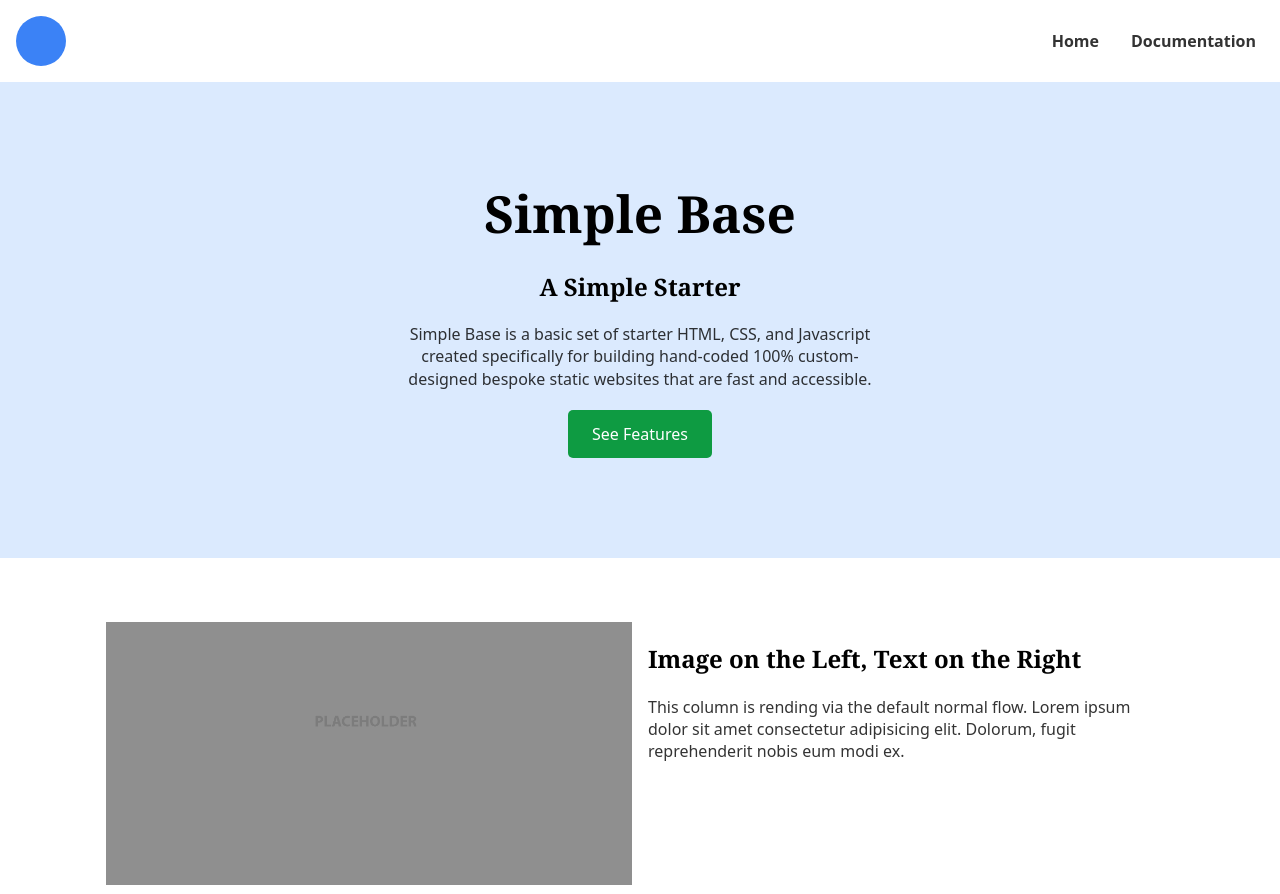
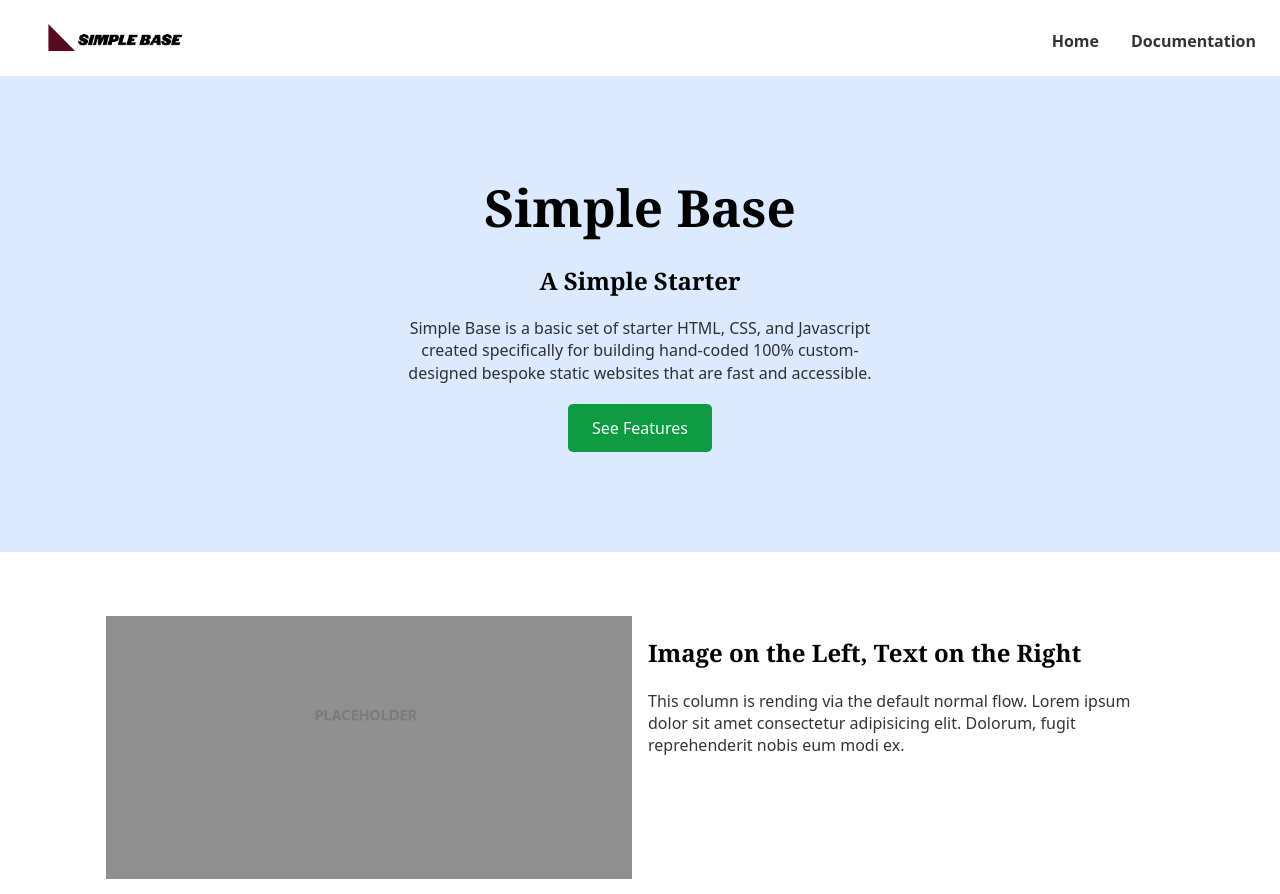
Before and after one commit to Maya0212/simplebase, a plain HTML site: page index.html in a window 1280 px wide. Shown: the top 894 px of the page. Drawn offline with Linux system fonts and the light colour scheme.

Commit message:
added a logo

```diff
--- a/index.html
+++ b/index.html
@@ -22,9 +22,9 @@
 
             <!-- INLINE SVG LOGO EXAMPLE -->
 
-            <a href="index.html"><svg xmlns="http://www.w3.org/2000/svg" viewBox="0 0 500 500">
-                <circle cx="250" cy="250" r="250" style="fill:#3b82f6"/>
-            </svg></a>
+            <a href="index.html">
+               <img src="img/logo.png" alt="simplesitebaselogo" width="200" height="50">
+            </a>
 
             <!-- INLINE IMG LOGO EXAMPLE -->
              <!-- <a href="index.html"><img src="img/logo.png" alt="Simple Base Logo" width="200" height="50"></a> -->
```
